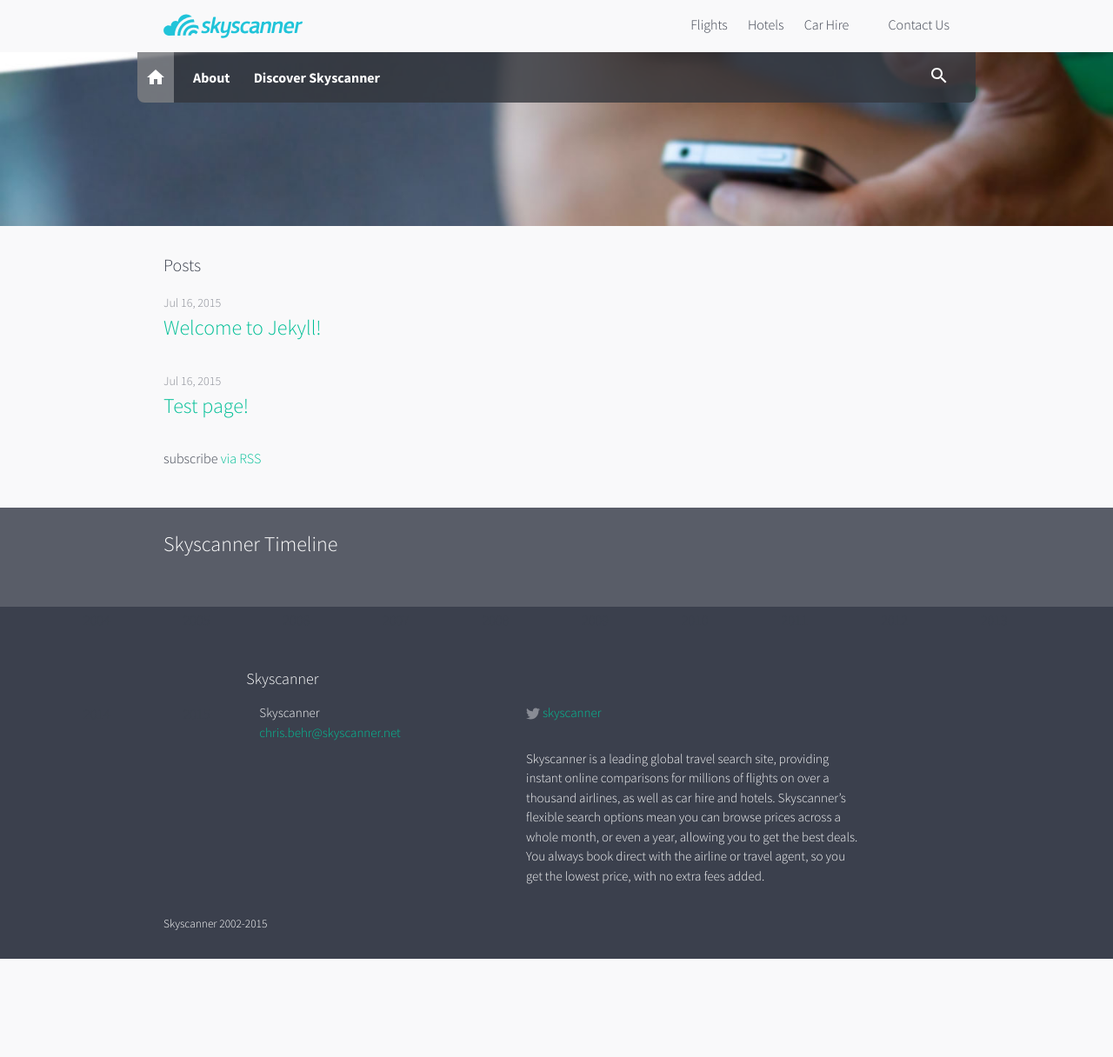
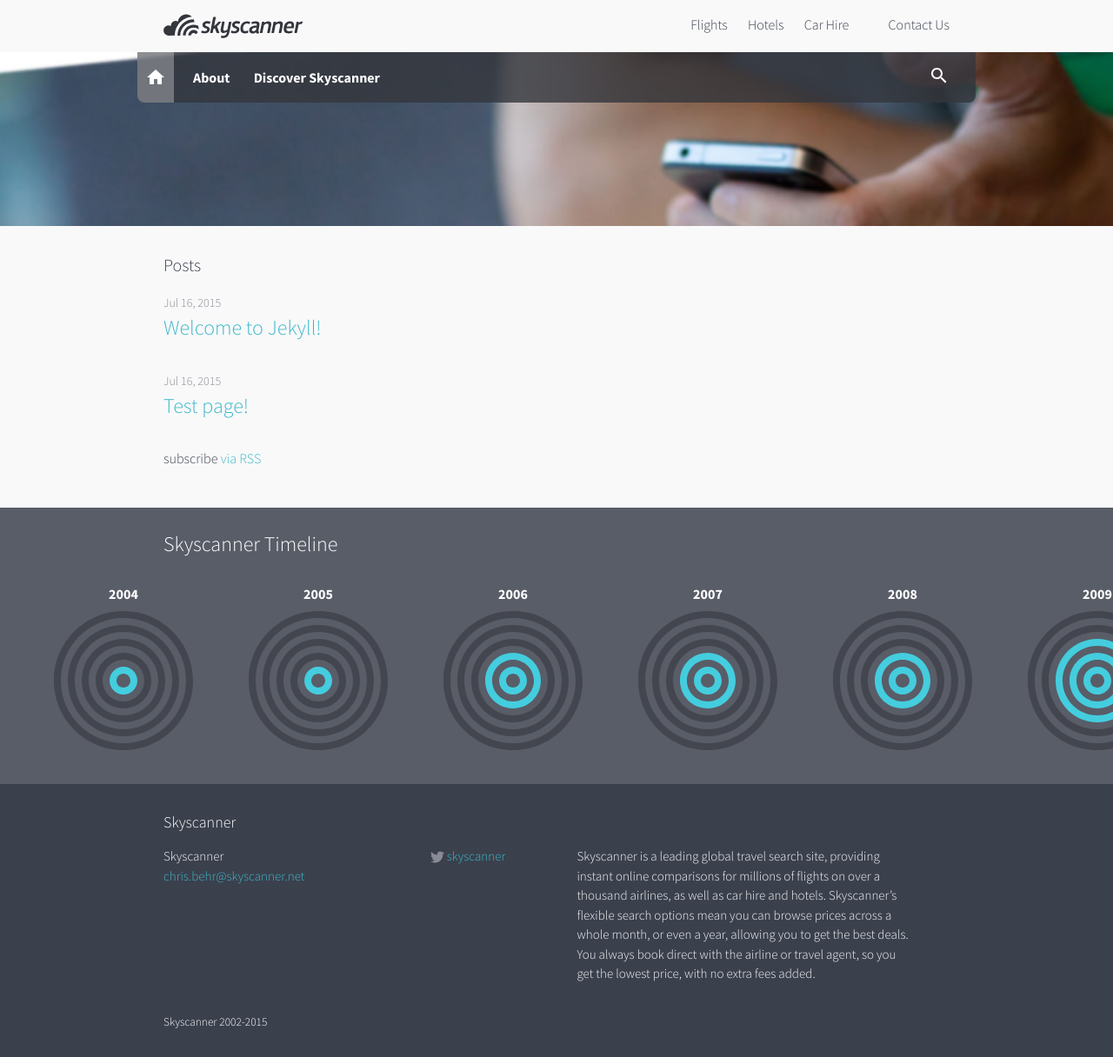
Before and after one commit to chucklehound/corporate-site, a Jekyll site: the page built from index.html, in a window 1280 px wide. Shown: the whole page at 87% size. Built offline with Jekyll 4.4.1, drawn with Linux system fonts in a browser that asks for light colours; before the commit the page ends 1103 px from its top, so only the background shows below that.

Commit message:
Added timeline

```diff
--- a/_sass/_layout.scss
+++ b/_sass/_layout.scss
@@ -338,16 +338,95 @@
 .timeline {
     width: 100%;
     background-color: #595d68;
-    padding: 24px;
+    padding: 24px 0;
 
     h2 {
         color: #fff;
     }
-    ul {
-        li {
-            float: left;
-            display: block;
-            padding: 42px;
+
+    .timeline-scroller {
+        width: 100%;
+        padding: 12px 0;
+        overflow-x: scroll;
+        -webkit-overflow-scrolling: touch;
+
+        ul {
+            height: 180px;
+            width: 2880px;
+            li {
+                float: left;
+                text-align: center;
+                color: #fff;
+                position: relative;
+                display: block;
+                font-weight: bold;
+                width: 160px;
+                margin: 0 32px;
+
+                &:hover::before {
+                    -webkit-animation: pulse .3s ease-in-out 1;
+                }
+
+                @-webkit-keyframes pulse {
+                    80% { -webkit-transform: scale(1.05,1.05); -webkit-transform-origin: center; }
+                }
+
+                &[data-icon*="pulse1"]::before {
+                    content: '';
+                    height: 160px;
+                    width: 160px;
+                    background: transparent url('../img/pulses-01.svg') no-repeat 50% 50%;
+                    display: block;
+                    position: absolute;
+                    top: 32px;
+                    left: 50%;
+                    margin-left: -80px;
+                }
+                &[data-icon*="pulse2"]::before {
+                    content: '';
+                    height: 160px;
+                    width: 160px;
+                    background: transparent url('../img/pulses-02.svg') no-repeat 50% 50%;
+                    display: block;
+                    position: absolute;
+                    top: 32px;
+                    left: 50%;
+                    margin-left: -80px;
+                }
+                &[data-icon*="pulse3"]::before {
+                    content: '';
+                    height: 160px;
+                    width: 160px;
+                    background: transparent url('../img/pulses-03.svg') no-repeat 50% 50%;
+                    display: block;
+                    position: absolute;
+                    top: 32px;
+                    left: 50%;
+                    margin-left: -80px;
+                }
+                &[data-icon*="pulse4"]::before {
+                    content: '';
+                    height: 160px;
+                    width: 160px;
+                    background: transparent url('../img/pulses-04.svg') no-repeat 50% 50%;
+                    display: block;
+                    position: absolute;
+                    top: 32px;
+                    left: 50%;
+                    margin-left: -80px;
+                }
+                &[data-icon*="pulse5"]::before {
+                    content: '';
+                    height: 160px;
+                    width: 160px;
+                    background: transparent url('../img/pulses-05.svg') no-repeat 50% 50%;
+                    display: block;
+                    position: absolute;
+                    top: 32px;
+                    left: 50%;
+                    margin-left: -80px;
+                }
+            }
         }
     }
 }
--- a/css/main.scss
+++ b/css/main.scss
@@ -15,9 +15,9 @@
 
 $text-color:       #3b404d;
 $background-color: #f9f9fa;
-$brand-color:      #21c4d9;
+$brand-color:      #44cdde;
 $dark-brand-color: #0094b8;
-$link-color:       #00bf96;
+$link-color:       #3DB8C8;
 
 $grey-color:       #888b94;
 $grey-color-light: lighten($grey-color, 40%);
--- a/index.html
+++ b/index.html
@@ -29,20 +29,22 @@
 
     </div>
 </div>
-<section class="timeline">
+<section class="timeline clearfix">
   <div class="wrapper"><h2>Skyscanner Timeline</h2></div>
-  <ul>
-    <li>2004</li>
-    <li>2005</li>
-    <li>2006</li>
-    <li>2007</li>
-    <li>2008</li>
-    <li>2009</li>
-    <li>2010</li>
-    <li>2011</li>
-    <li>2012</li>
-    <li>2013</li>
-    <li>2014</li>
-    <li>2015</li>
-  </ul>
+  <div class="timeline-scroller">
+    <ul>
+      <li data-icon="pulse1">2004</li>
+      <li data-icon="pulse1">2005</li>
+      <li data-icon="pulse2">2006</li>
+      <li data-icon="pulse2">2007</li>
+      <li data-icon="pulse2">2008</li>
+      <li data-icon="pulse3">2009</li>
+      <li data-icon="pulse3">2010</li>
+      <li data-icon="pulse3">2011</li>
+      <li data-icon="pulse4">2012</li>
+      <li data-icon="pulse4">2013</li>
+      <li data-icon="pulse5">2014</li>
+      <li data-icon="pulse5">2015</li>
+    </ul>
+  </div>
 </section>
```
Also changed, not shown: img/pulses-01.svg (added), img/pulses-02.svg (added), img/pulses-03.svg (added), img/pulses-04.svg (added), img/pulses-05.svg (added), img/skyscanner-logo.svg.
